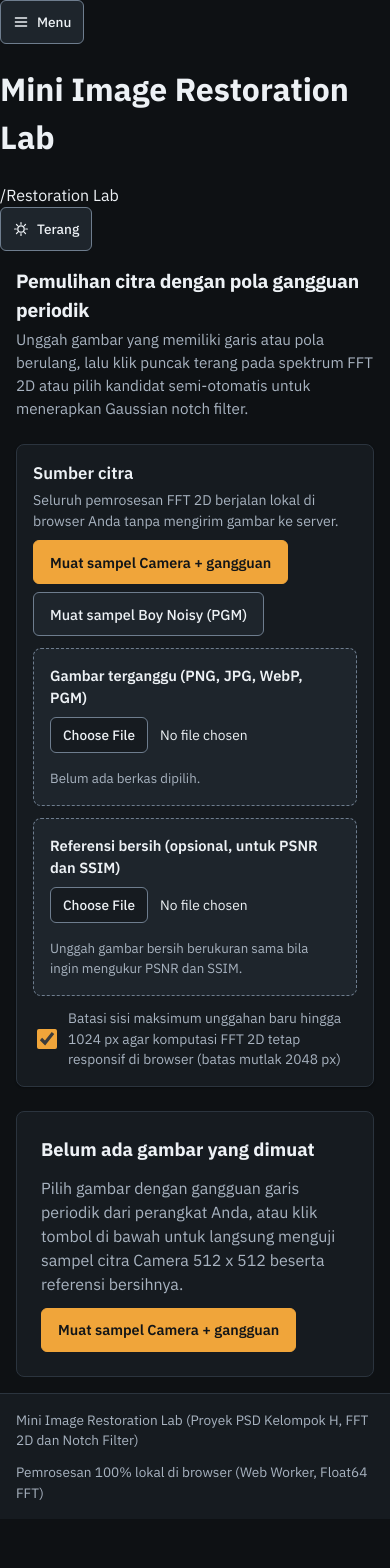
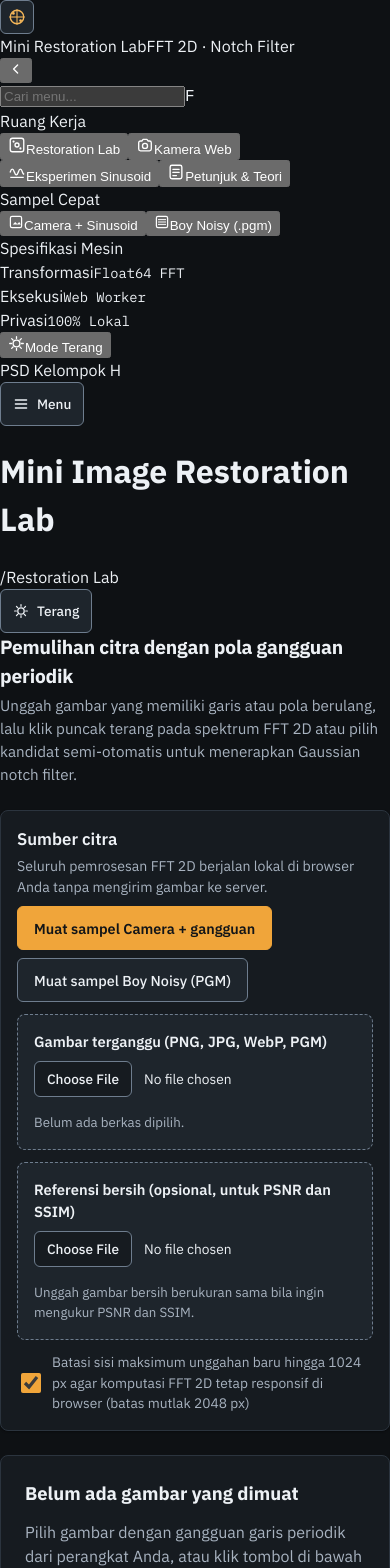
Before and after one commit to Legorvey/fftd-notch, a React (Vite) app: page / in a window 390 px wide. Shown: the top 1568 px of the page. Before the commit the page ends 1519 px from the top, so only its background shows below. Built offline with nearby package versions, Linux system fonts and the light colour scheme.

Commit message:
feat(ui): wire 2-pane independent-scroll shell and mobile drawer in App

```diff
--- a/src/App.tsx
+++ b/src/App.tsx
@@ -1,9 +1,10 @@
-import { useEffect, useState } from 'react';
+import { useEffect, useRef, useState } from 'react';
+import { CameraTab } from './components/CameraTab';
 import { ErrorBoundary } from './components/ErrorBoundary';
-import { CameraTab } from './components/CameraTab';
 import { GuideTab } from './components/GuideTab';
-import { Header, type ActiveTab, type ThemeMode } from './components/Header';
+import { Header } from './components/Header';
 import { RestorationLabTab } from './components/RestorationLabTab';
+import { Sidebar, type ActiveTab, type QuickSampleKind, type ThemeMode } from './components/Sidebar';
 import { SyntheticExperimentTab } from './components/SyntheticExperimentTab';
 
 const THEME_STORAGE_KEY = 'mini-restoration-lab-theme';
@@ -27,6 +28,14 @@ export function App() {
     guide: false,
   });
   const [theme, setTheme] = useState<ThemeMode>(readInitialTheme);
+  const [sidebarCollapsed, setSidebarCollapsed] = useState(false);
+  const [mobileMenuOpen, setMobileMenuOpen] = useState(false);
+  const [quickSampleRequest, setQuickSampleRequest] = useState<{
+    id: number;
+    kind: QuickSampleKind;
+  } | null>(null);
+
+  const mobileTriggerRef = useRef<HTMLButtonElement | null>(null);
 
   useEffect(() => {
     document.documentElement.setAttribute('data-theme', theme);
@@ -37,13 +46,35 @@ export function App() {
     }
   }, [theme]);
 
+  useEffect(() => {
+    if (!mobileMenuOpen) return;
+    const onKeyDown = (event: KeyboardEvent) => {
+      if (event.key === 'Escape') {
+        setMobileMenuOpen(false);
+        mobileTriggerRef.current?.focus();
+      }
+    };
+    window.addEventListener('keydown', onKeyDown);
+    return () => window.removeEventListener('keydown', onKeyDown);
+  }, [mobileMenuOpen]);
+
   const handleSelectTab = (tab: ActiveTab) => {
     setActiveTab(tab);
     setVisitedTabs((prev) => (prev[tab] ? prev : { ...prev, [tab]: true }));
   };
 
+  const handleQuickSample = (kind: QuickSampleKind) => {
+    handleSelectTab('lab');
+    setQuickSampleRequest((prev) => ({ id: (prev?.id ?? 0) + 1, kind }));
+  };
+
   const toggleTheme = () => {
     setTheme((prev) => (prev === 'dark' ? 'light' : 'dark'));
+  };
+
+  const closeMobile = () => {
+    setMobileMenuOpen(false);
+    mobileTriggerRef.current?.focus();
   };
 
   return (
@@ -52,17 +83,41 @@ export function App() {
         Langsung ke konten utama
       </a>
 
-      <Header
+      {mobileMenuOpen ? (
+        <div
+          className="sidebar-backdrop"
+          aria-hidden="true"
+          onClick={closeMobile}
+        />
+      ) : null}
+
+      <Sidebar
         activeTab={activeTab}
         onSelectTab={handleSelectTab}
+        onQuickSample={handleQuickSample}
+        collapsed={sidebarCollapsed}
+        onToggleCollapse={() => setSidebarCollapsed((c) => !c)}
+        mobileOpen={mobileMenuOpen}
+        onCloseMobile={() => setMobileMenuOpen(false)}
         theme={theme}
         onToggleTheme={toggleTheme}
       />
 
-      <main id="main-content" className="main-container">
+      <div className="app-main-column">
+        <Header
+          activeTab={activeTab}
+          theme={theme}
+          onToggleTheme={toggleTheme}
+          mobileOpen={mobileMenuOpen}
+          onOpenMobile={() => setMobileMenuOpen(true)}
+          mobileTriggerRef={mobileTriggerRef}
+        />
+
+        <main id="main-content" className="main-workspace">
+          <div className="workspace-inner">
             <div hidden={activeTab !== 'lab'}>
               <ErrorBoundary inline>
-            <RestorationLabTab />
+                <RestorationLabTab quickSampleRequest={quickSampleRequest} />
               </ErrorBoundary>
             </div>
 
@@ -89,7 +144,6 @@ export function App() {
                 </ErrorBoundary>
               </div>
             ) : null}
-      </main>
 
             <footer className="site-footer">
               <div className="footer-inner">
@@ -98,6 +152,9 @@ export function App() {
               </div>
             </footer>
           </div>
+        </main>
+      </div>
+    </div>
   );
 }
 
```
Lines whose indentation alone changed are shown as unchanged.
